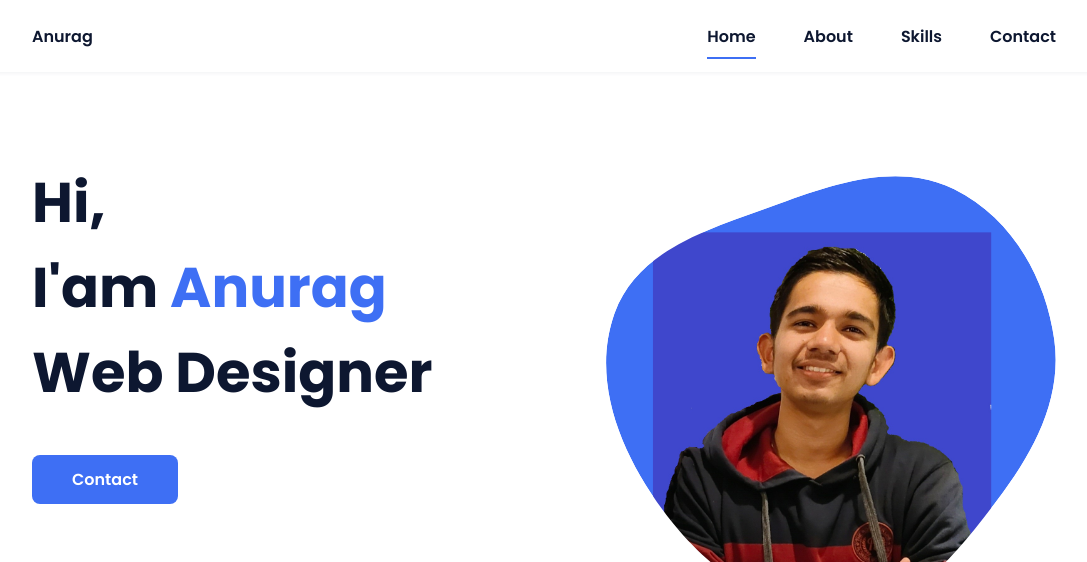
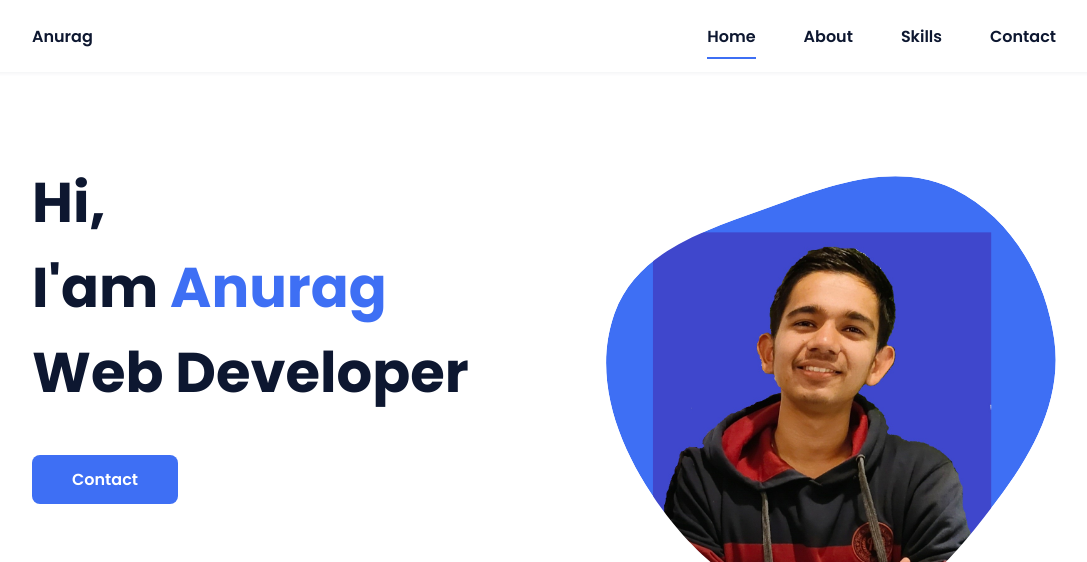
Before and after one commit to ANURAG-PARMAR1/Bharat-Intern, a plain HTML site: page index.html in a window 1280 px wide. Shown: the top 562 px of the page, without its empty margins (96-1183 px from the left). Drawn offline with nearby package versions, Linux system fonts and the light colour scheme.

Commit message:
Update index.html

```diff
--- a/index.html
+++ b/index.html
@@ -38,7 +38,7 @@
             <!--===== HOME =====-->
             <section class="home bd-grid" id="home">
                 <div class="home__data">
-                    <h1 class="home__title">Hi,<br>I'am <span class="home__title-color">Anurag</span><br> Web Designer</h1>
+                    <h1 class="home__title">Hi,<br>I'am <span class="home__title-color">Anurag</span><br> Web Developer</h1>
 
                     <a href="#" class="button">Contact</a>
                 </div>
```
